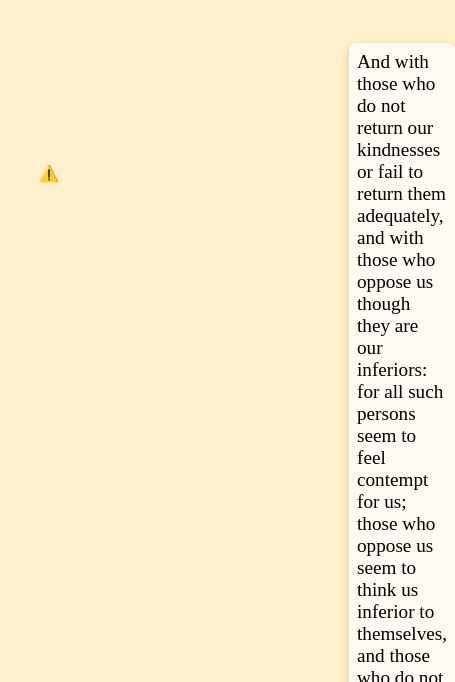
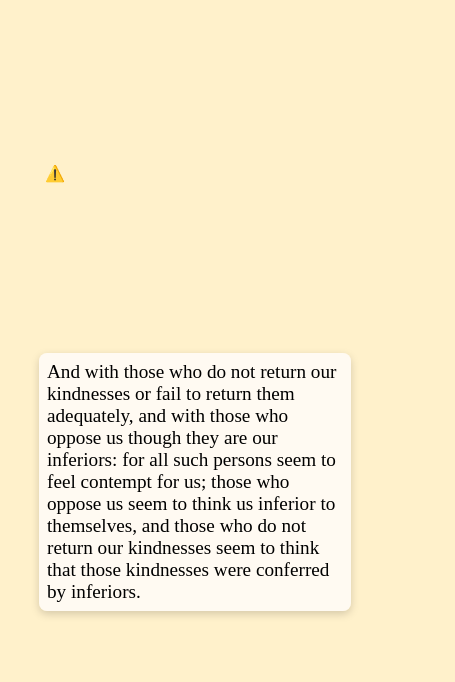
Before and after one commit to bretzawilski/rhetoric-remixed, a website: page index.html in a window 390 px wide. Shown: the part 109-791 px from the top of the page, 455 px wide, since content can reach past the window. Drawn offline with nearby package versions, Linux system fonts and the light colour scheme; no server answers; a web font is replaced by a local one.

Commit message:
Mobile layout attempt

```diff
--- a/style.css
+++ b/style.css
@@ -97,3 +97,19 @@ h1 {
 a {
   color: white;
 }
+
+@media only screen and (max-width: 810px) {
+  #container {
+    display: flex;
+    flex-direction: column;
+    gap: 10px;
+  }
+
+  .footer {
+    width: 100vw;
+  }
+  #aristotle {
+    justify-self: center;
+    align-self: center;
+  }
+}
```
